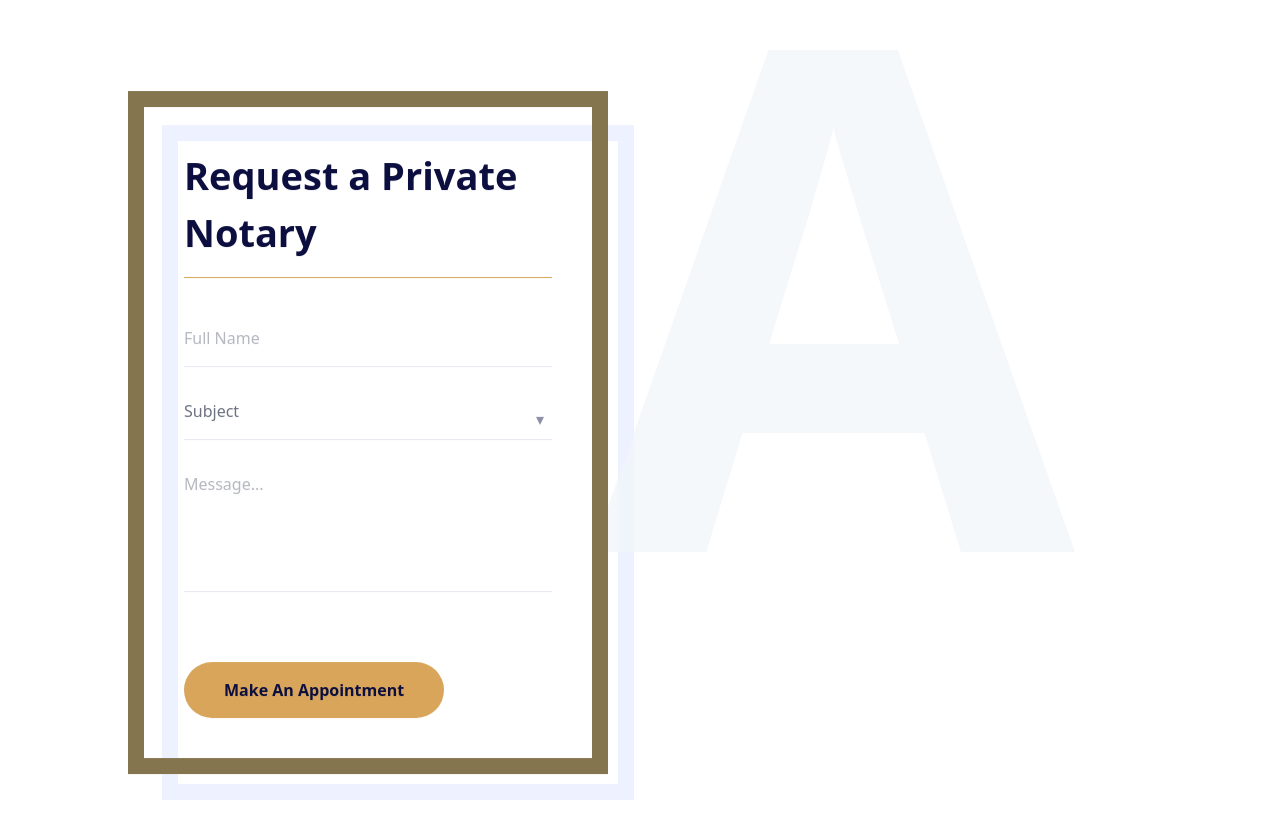
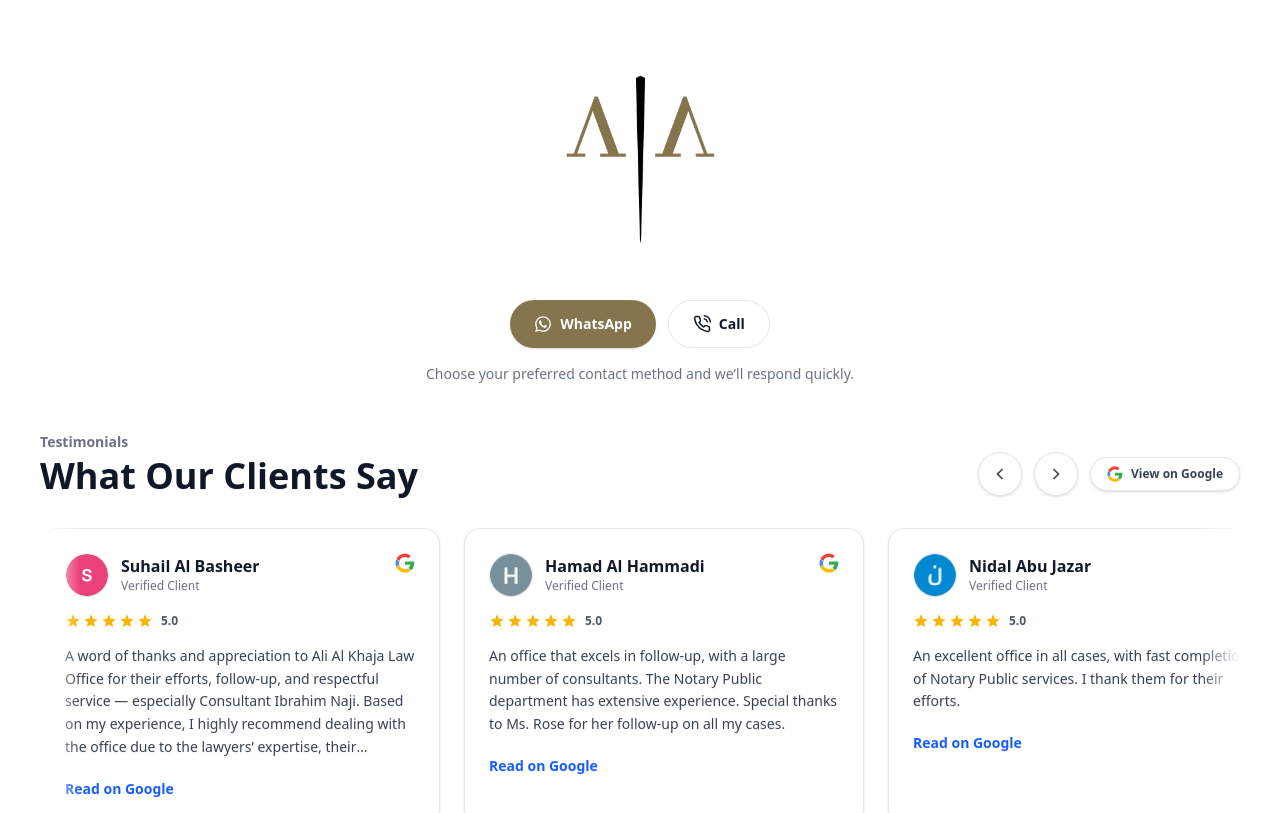
Before and after one commit to HazemAhmed9575/Ali-Al-Khajeh, a Next.js app: page /en in a window 1280 px wide. Shown: the part 1023-1836 px from the top of the page. Built offline with nearby package versions, Linux system fonts and the light colour scheme.

Commit message:
feat: Update PinsAnimation color and add ConReviews component with Google Reviews integration

```diff
--- a/src/app/[locale]/page.jsx
+++ b/src/app/[locale]/page.jsx
@@ -16,6 +16,7 @@ import FloatingActions from "@/components/FloatingActions";
 import HeroSection from "@/components/sections/HeroSection";
 import StatsCounter from "@/components/sections/StatsCounter";
 import GoogleReviews from "@/components/sections/GoogleReviews";
+import ConReviews from "@/components/sections/ConReviews";
 
 export default async function Page({ params }) {
   const { locale } = await params;
@@ -32,12 +33,10 @@ const messages = await getMessages(locale);
       <div className="" />
       <HeroSection locale={locale} messages={messages}/>
       <StatsCounter messages={messages} locale={locale}/>
-<ContactSection  locale={locale} messages={messages} />
-      {/* <Reviews messages={messages} locale={locale} /> */}
-      <GoogleReviews  locale={locale} messages={messages}/>
+<ConReviews locale={locale} messages={messages}/>
       {/* Landing content */}
       <WhyUs messages={messages} locale={locale} />
-<TrustedByUAE locale={locale} messages={messages} />
+{/* <TrustedByUAE locale={locale} messages={messages} /> */}
       <Steps messages={messages} locale={locale} />
       <Services messages={messages} locale={locale} />
       <Faq messages={messages} locale={locale} />
--- a/src/app/globals.css
+++ b/src/app/globals.css
@@ -3,3 +3,7 @@
 html {
   scroll-behavior: smooth;
 }
+
+html, body {
+  overflow-x: hidden;
+}
--- /dev/null
+++ b/src/components/sections/ConReviews.jsx
@@ -0,0 +1,36 @@
+"use client";
+import React, { useEffect, useRef, useState } from 'react'
+import LogoContact from './ContactSection';
+import GoogleReviews from './GoogleReviews';
+import PinsAnimation from '../ui/PinsAnimation';
+export default function ConReviews({messages, locale }) {
+    const isRtl = locale === "ar";
+    const sectionRef = useRef(null);
+  const [isVisible, setIsVisible] = useState(false);
+
+
+useEffect(() => {
+    const observer = new IntersectionObserver(
+      ([entry]) => {
+        if (entry.isIntersecting) {
+          setIsVisible(true);
+          observer.disconnect();
+        }
+      },
+      { threshold: 0.3 }
+    );
+    if (sectionRef.current) observer.observe(sectionRef.current);
+    return () => observer.disconnect();
+  }, []);
+  return (
+    <div ref={sectionRef} className='relative'>
+           <div className="absolute inset-0 top-48 z-10 opacity-35 pointer-events-none">
+  {isVisible && <PinsAnimation isRtl={isRtl} />}
+</div>
+<LogoContact locale={locale} messages={messages}/>
+
+ <GoogleReviews  locale={locale} messages={messages}/>
+
+    </div>
+  )
+}
--- a/src/components/sections/ContactSection.jsx
+++ b/src/components/sections/ContactSection.jsx
@@ -1,37 +1,68 @@
 "use client";
-import { useEffect, useRef, useState } from "react";
-import DoubleFrame from "../ui/DoubleFrame";
-import PinsAnimation from "../ui/PinsAnimation";
-import { t } from "@/i18n/t";
-export default function ContactSection({ messages, locale }) {
+
+import Image from "next/image";
+import { FaWhatsapp } from "react-icons/fa";
+import { FiPhoneCall } from "react-icons/fi";
+
+
+export default function LogoContact({
+  locale = "en",
+  logoSrc = "/images/LOGO-PNG.png",
+  whatsappNumber = "971503090203",
+  callNumber = "+971503090203",
+}) {
   const isRtl = locale === "ar";
 
-  const sectionRef = useRef(null);
-  const [isVisible, setIsVisible] = useState(false);
+  return (
+    <div  className="flex flex-col items-center text-center">
+
+      {/* ✅ LOGO IMAGE */}
+      <div className="relative w-[500px] md:w-[600px] lg:w-[700px] aspect-[3/1]">
+        <Image
+          src={logoSrc}
+          alt="Logo"
+          fill
+          priority
+          sizes="(max-width: 768px) 220px, (max-width: 1024px) 280px, 320px"
+          className="object-contain"
+        />
+      </div>
+
+      {/* ✅ Buttons under logo */}
+      <div className="mt-6 flex flex-row items-center gap-3">
+        {/* WhatsApp */}
+        <a
+          href={`https://wa.me/${whatsappNumber}`}
+          target="_blank"
+          rel="noreferrer"
+          className="w-full sm:w-auto inline-flex items-center justify-center gap-2 px-6 h-12 rounded-full bg-[#85754E] text-white text-sm font-bold shadow-sm hover:bg-[#85754E]/85 transition"
+        >
+          <FaWhatsapp className="text-[18px]" />
+          {isRtl ? "واتساب" : "WhatsApp"}
+        </a>
+
+        {/* Call */}
+        <a
+          href={`tel:${callNumber}`}
+          className="w-full sm:w-auto inline-flex items-center justify-center gap-2 px-6 h-12 rounded-full bg-white text-gray-900 text-sm font-bold border border-gray-200 hover:bg-gray-50 transition"
+        >
+          <FiPhoneCall className="text-[18px]" />
+          {isRtl ? "اتصال" : "Call"}
+        </a>
+      </div>
+
+      {/* Optional note */}
+      <p className="mt-4 text-sm text-gray-500 max-w-md">
+        {isRtl
+          ? "اختر طريقة التواصل المناسبة لك وسنقوم بالرد فورًا."
+          : "Choose your preferred contact method and we’ll respond quickly."}
+      </p>
+    </div>
+  );
+}
 
 
-useEffect(() => {
-    const observer = new IntersectionObserver(
-      ([entry]) => {
-        if (entry.isIntersecting) {
-          setIsVisible(true);
-          observer.disconnect();
-        }
-      },
-      { threshold: 0.3 }
-    );
-    if (sectionRef.current) observer.observe(sectionRef.current);
-    return () => observer.disconnect();
-  }, []);
-
-  return (
-    <section id="contact" ref={sectionRef} className="relative pb-16 md:pb-24 bg-white overflow-hidden">
-         <div className="absolute inset-0 top-48 z-10 opacity-35 pointer-events-none">
-  {isVisible && <PinsAnimation isRtl={isRtl} />}
-</div>
-      <div className="container mx-auto px-4 md:px-12 lg:px-32 pt-12">
-        <div className="grid lg:grid-cols-2 gap-12 lg:gap-16 items-start">
-          <DoubleFrame isRtl={isRtl}>
+  {/* <DoubleFrame isRtl={isRtl}>
             <div>
               <h2 className="text-[32px] md:text-[38px] font-semibold text-[#0b0e3e]">
                 {t(messages, "contact.title")}
@@ -78,23 +109,4 @@ useEffect(() => {
                 </button>
               </form>
             </div>
-          </DoubleFrame>
-
-          <div className="relative">
-            <div
-              className={`pointer-events-none absolute z-0 select-none hidden md:block
-    -top-32 md:-top-40
-    ${isRtl ? "-right-10 md:-right-20" : "-left-10 md:-left-20"}
-  `}>
-              <span className="text-[520px] md:text-[700px] leading-none font-extrabold text-slate-100/70">
-                A
-              </span>
-            </div>
-
-
-          </div>
-        </div>
-      </div>
-    </section>
-  );
-}
+          </DoubleFrame> */}
--- a/src/components/sections/GoogleReviews.jsx
+++ b/src/components/sections/GoogleReviews.jsx
@@ -1,6 +1,6 @@
 "use client";
 import { t } from "@/i18n/t";
-import { useRef } from "react";
+import { useEffect, useRef, useState } from "react";
 
 const REVIEW_LINKS = [
   "https://maps.app.goo.gl/mGPp1bikQQPTMaQE9",
@@ -26,9 +26,10 @@ function Stars({ rating = 5 }) {
         <svg
           key={i}
           viewBox="0 0 24 24"
-          className={`h-4 w-4 ${i < rating ? "text-[#F4B400]" : "text-gray-200"}`}
-          fill="currentColor"
-        >
+          className={`h-4 w-4 ${
+            i < rating ? "text-[#F4B400]" : "text-gray-200"
+          }`}
+          fill="currentColor">
           <path d="M12 17.27L18.18 21l-1.64-7.03L22 9.24l-7.19-.61L12 2 9.19 8.63 2 9.24l5.46 4.73L5.82 21z" />
         </svg>
       ))}
@@ -42,8 +43,6 @@ export default function GoogleReviews({ messages, locale }) {
   // ✅ items array from json using t()
   // مهم: لازم t() عندك يرجع array لو value array
   const items = t(messages, "Reviews.items") || [];
-
-
 
   const sliderRef = useRef(null);
 
@@ -65,9 +64,8 @@ export default function GoogleReviews({ messages, locale }) {
   };
 
   return (
-   <section className="bg-white py-14" dir={isRTL ? "rtl" : "ltr"}>
+    <section className="bg-white py-12 relative" dir={isRTL ? "rtl" : "ltr"}>
       <div className="max-w-[1280px] mx-auto px-6 lg:px-10">
-
         {/* Header */}
         <div className="flex flex-col lg:flex-row lg:items-end lg:justify-between gap-4 mb-8">
           <div>
@@ -85,35 +83,41 @@ export default function GoogleReviews({ messages, locale }) {
             {/* ✅ arrows */}
             <button
               type="button"
-              onClick={() => scrollByCards("prev")}
+              onClick={() => scrollByCards(isRTL ? "next" : "prev")}
               className="h-11 w-11 rounded-full border border-gray-200 bg-white shadow-sm hover:bg-gray-50 transition grid place-items-center"
-              aria-label="Previous"
-            >
+              aria-label={isRTL ? "Next" : "Previous"}>
               <svg
                 viewBox="0 0 24 24"
                 className="h-5 w-5 text-gray-700"
                 fill="none"
                 stroke="currentColor"
-                strokeWidth="2"
-              >
-                <path d="M15 18l-6-6 6-6" />
+                strokeWidth="2">
+                {/* في العربي نخلي السهم يشاور يمين */}
+                {isRTL ? (
+                  <path d="M9 6l6 6-6 6" />
+                ) : (
+                  <path d="M15 18l-6-6 6-6" />
+                )}
               </svg>
             </button>
 
             <button
               type="button"
-              onClick={() => scrollByCards("next")}
+              onClick={() => scrollByCards(isRTL ? "prev" : "next")}
               className="h-11 w-11 rounded-full border border-gray-200 bg-white shadow-sm hover:bg-gray-50 transition grid place-items-center"
-              aria-label="Next"
-            >
+              aria-label={isRTL ? "Previous" : "Next"}>
               <svg
                 viewBox="0 0 24 24"
                 className="h-5 w-5 text-gray-700"
                 fill="none"
                 stroke="currentColor"
-                strokeWidth="2"
-              >
-                <path d="M9 6l6 6-6 6" />
+                strokeWidth="2">
+                {/* في العربي نخلي السهم يشاور شمال */}
+                {isRTL ? (
+                  <path d="M15 18l-6-6 6-6" />
+                ) : (
+                  <path d="M9 6l6 6-6 6" />
+                )}
               </svg>
             </button>
 
@@ -122,13 +126,24 @@ export default function GoogleReviews({ messages, locale }) {
               href={REVIEW_LINKS[0]}
               target="_blank"
               rel="noreferrer"
-              className="inline-flex items-center gap-2 px-4 py-2 rounded-full border border-gray-200 bg-white shadow-sm hover:bg-gray-50 transition"
-            >
+              className="inline-flex items-center gap-2 px-4 py-2 rounded-full border border-gray-200 bg-white shadow-sm hover:bg-gray-50 transition">
               <svg viewBox="0 0 48 48" className="h-4 w-4">
-                <path fill="#EA4335" d="M24 9.5c3.1 0 5.9 1.1 8.1 3.2l5.9-5.9C34.4 3.3 29.6 1 24 1 14.9 1 7.1 6.2 3.3 13.7l6.9 5.4C12 13.3 17.6 9.5 24 9.5z" />
-                <path fill="#34A853" d="M46.5 24.5c0-1.6-.1-2.8-.4-4H24v7.8h12.7c-.5 3-2.2 5.6-4.8 7.3l7.3 5.7c4.2-3.9 6.3-9.7 6.3-14.8z" />
-                <path fill="#4A90E2" d="M10.2 28.9c-.5-1.4-.8-2.9-.8-4.4s.3-3 .8-4.4l-6.9-5.4C1.8 17.8 1 20.8 1 24s.8 6.2 2.3 9.3l6.9-5.4z" />
-                <path fill="#FBBC05" d="M24 47c5.6 0 10.4-1.8 13.9-5l-7.3-5.7c-2 1.4-4.7 2.2-6.6 2.2-6.4 0-12-3.8-13.8-9.6l-6.9 5.4C7.1 41.8 14.9 47 24 47z" />
+                <path
+                  fill="#EA4335"
+                  d="M24 9.5c3.1 0 5.9 1.1 8.1 3.2l5.9-5.9C34.4 3.3 29.6 1 24 1 14.9 1 7.1 6.2 3.3 13.7l6.9 5.4C12 13.3 17.6 9.5 24 9.5z"
+                />
+                <path
+                  fill="#34A853"
+                  d="M46.5 24.5c0-1.6-.1-2.8-.4-4H24v7.8h12.7c-.5 3-2.2 5.6-4.8 7.3l7.3 5.7c4.2-3.9 6.3-9.7 6.3-14.8z"
+                />
+                <path
+                  fill="#4A90E2"
+                  d="M10.2 28.9c-.5-1.4-.8-2.9-.8-4.4s.3-3 .8-4.4l-6.9-5.4C1.8 17.8 1 20.8 1 24s.8 6.2 2.3 9.3l6.9-5.4z"
+                />
+                <path
+                  fill="#FBBC05"
+                  d="M24 47c5.6 0 10.4-1.8 13.9-5l-7.3-5.7c-2 1.4-4.7 2.2-6.6 2.2-6.4 0-12-3.8-13.8-9.6l-6.9 5.4C7.1 41.8 14.9 47 24 47z"
+                />
               </svg>
 
               <span className="text-xs font-semibold text-gray-700">
@@ -146,8 +161,7 @@ export default function GoogleReviews({ messages, locale }) {
             style={{
               scrollbarWidth: "none", // firefox
               msOverflowStyle: "none", // IE/Edge
-            }}
-          >
+            }}>
             {/* hide scrollbar chrome */}
             <style jsx>{`
               div::-webkit-scrollbar {
@@ -159,8 +173,7 @@ export default function GoogleReviews({ messages, locale }) {
               <div
                 key={idx}
                 data-review-card
-                className="min-w-[320px] sm:min-w-[360px] lg:min-w-[400px] rounded-2xl border border-gray-200 bg-white p-6 shadow-sm hover:shadow-md transition"
-              >
+                className="min-w-[320px] sm:min-w-[360px] lg:min-w-[400px] rounded-2xl border border-gray-200 bg-white p-6 shadow-sm hover:shadow-md transition">
                 {/* top */}
                 <div className="flex items-start justify-between gap-3">
                   <div className="flex items-center gap-3">
@@ -188,10 +201,22 @@ export default function GoogleReviews({ messages, locale }) {
 
                   {/* Google icon */}
                   <svg viewBox="0 0 48 48" className="h-5 w-5 shrink-0">
-                    <path fill="#EA4335" d="M24 9.5c3.1 0 5.9 1.1 8.1 3.2l5.9-5.9C34.4 3.3 29.6 1 24 1 14.9 1 7.1 6.2 3.3 13.7l6.9 5.4C12 13.3 17.6 9.5 24 9.5z" />
-                    <path fill="#34A853" d="M46.5 24.5c0-1.6-.1-2.8-.4-4H24v7.8h12.7c-.5 3-2.2 5.6-4.8 7.3l7.3 5.7c4.2-3.9 6.3-9.7 6.3-14.8z" />
-                    <path fill="#4A90E2" d="M10.2 28.9c-.5-1.4-.8-2.9-.8-4.4s.3-3 .8-4.4l-6.9-5.4C1.8 17.8 1 20.8 1 24s.8 6.2 2.3 9.3l6.9-5.4z" />
-                    <path fill="#FBBC05" d="M24 47c5.6 0 10.4-1.8 13.9-5l-7.3-5.7c-2 1.4-4.7 2.2-6.6 2.2-6.4 0-12-3.8-13.8-9.6l-6.9 5.4C7.1 41.8 14.9 47 24 47z" />
+                    <path
+                      fill="#EA4335"
+                      d="M24 9.5c3.1 0 5.9 1.1 8.1 3.2l5.9-5.9C34.4 3.3 29.6 1 24 1 14.9 1 7.1 6.2 3.3 13.7l6.9 5.4C12 13.3 17.6 9.5 24 9.5z"
+                    />
+                    <path
+                      fill="#34A853"
+                      d="M46.5 24.5c0-1.6-.1-2.8-.4-4H24v7.8h12.7c-.5 3-2.2 5.6-4.8 7.3l7.3 5.7c4.2-3.9 6.3-9.7 6.3-14.8z"
+                    />
+                    <path
+                      fill="#4A90E2"
+                      d="M10.2 28.9c-.5-1.4-.8-2.9-.8-4.4s.3-3 .8-4.4l-6.9-5.4C1.8 17.8 1 20.8 1 24s.8 6.2 2.3 9.3l6.9-5.4z"
+                    />
+                    <path
+                      fill="#FBBC05"
+                      d="M24 47c5.6 0 10.4-1.8 13.9-5l-7.3-5.7c-2 1.4-4.7 2.2-6.6 2.2-6.4 0-12-3.8-13.8-9.6l-6.9 5.4C7.1 41.8 14.9 47 24 47z"
+                    />
                   </svg>
                 </div>
 
@@ -211,8 +236,7 @@ export default function GoogleReviews({ messages, locale }) {
                   href={REVIEW_LINKS[idx] || REVIEW_LINKS[0]}
                   target="_blank"
                   rel="noreferrer"
-                  className="mt-5 inline-flex text-sm font-bold text-blue-600 hover:text-blue-700"
-                >
+                  className="mt-5 inline-flex text-sm font-bold text-blue-600 hover:text-blue-700">
                   {isRTL ? "قراءة على Google" : "Read on Google"}
                 </a>
               </div>
--- a/src/components/ui/PinsAnimation.jsx
+++ b/src/components/ui/PinsAnimation.jsx
@@ -13,7 +13,7 @@ export default function PinsAnimation({ isRtl = false }) {
         <g transform="matrix(1.85948,0,0,1.85948,1295.75,431.808)" opacity="1">
           <path
             fill="none"
-            stroke="#d8a55b"
+            stroke="#EADCC3"
             strokeWidth="2"
             strokeLinecap="round"
             strokeLinejoin="round"
```
Also changed, not shown: src/components/FloatingActions.jsx (+18 -6 lines), src/components/sections/HeroSection.jsx (+13 -12 lines), public/images/LOGO-PNG.png (added).
